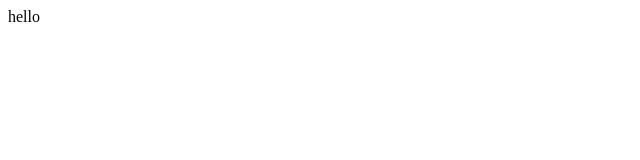
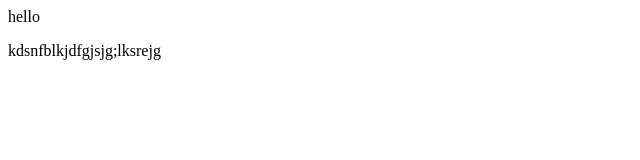
Before and after one commit to vishwasgupt/htproj, a plain HTML site: page index.html in a window 1280 px wide. Shown: the whole page, without its empty margins (0-640 px from the left). Drawn offline with Linux system fonts and the light colour scheme.

Commit message:
Update index.html

```diff
--- a/index.html
+++ b/index.html
@@ -4,5 +4,6 @@
 </head>
   <body>
     <p>hello</p>
+    kdsnfblkjdfgjsjg;lksrejg
   </body>
 </html>
```
